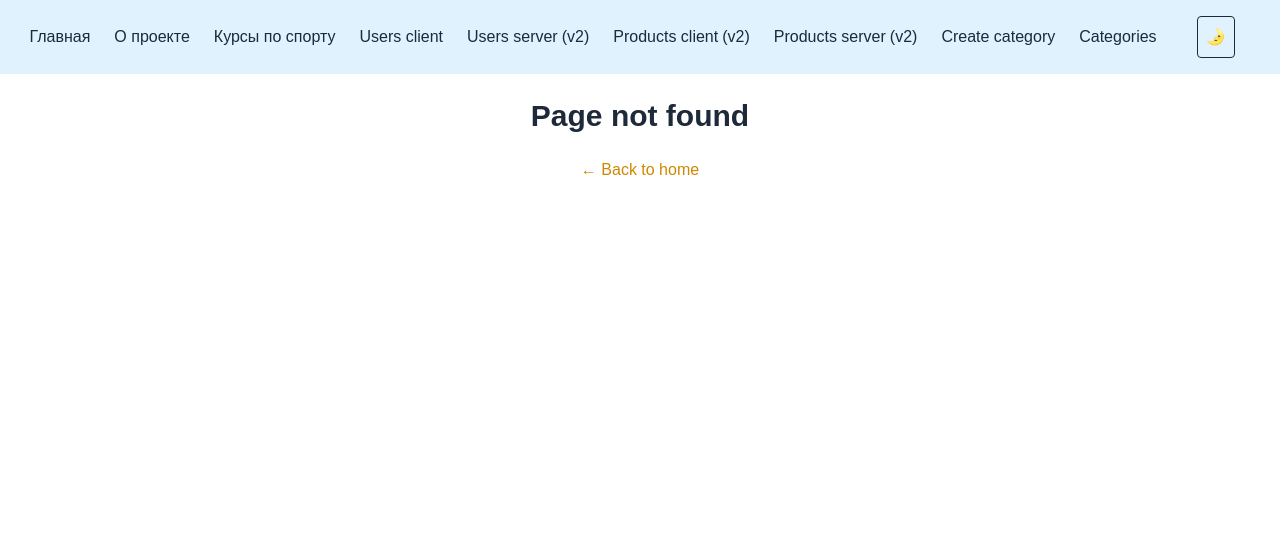
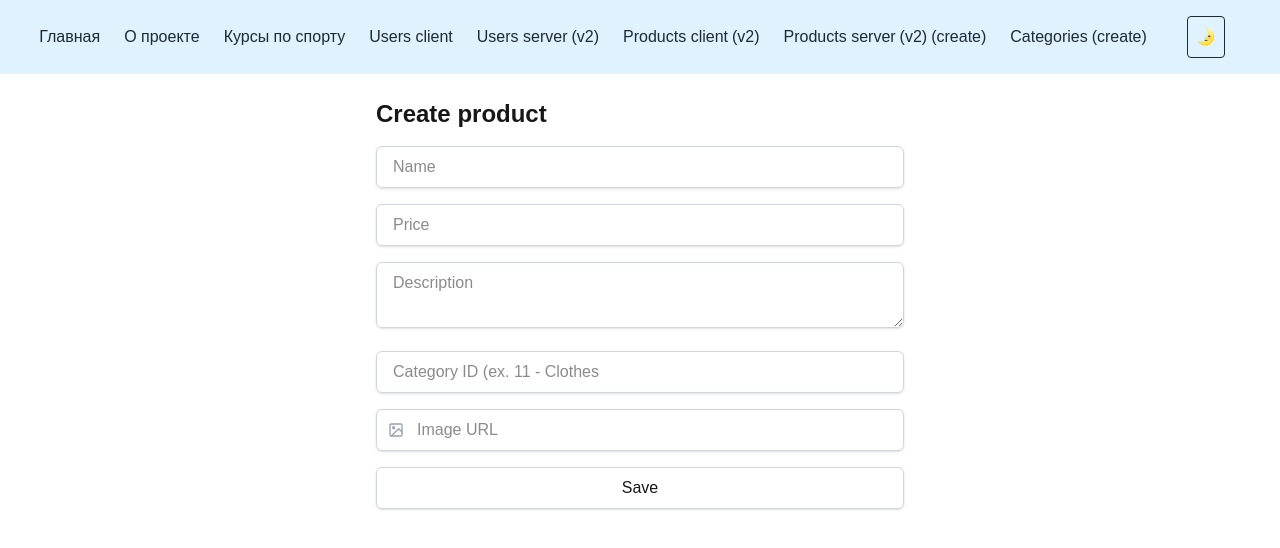
Before and after one commit to AIT-NEXTJS/NextJS-Auth, a Next.js app: page /products-v2/create in a window 1280 px wide. Before the commit this address had no page. Shown: the top 548 px of the page. Built offline with nearby package versions, Linux system fonts and the light colour scheme.

Commit message:
add  server-based create product functionality

```diff
--- a/package.json
+++ b/package.json
@@ -12,7 +12,8 @@
     "next": "15.4.2",
     "next-themes": "^0.4.6",
     "react": "19.1.0",
-    "react-dom": "19.1.0"
+    "react-dom": "19.1.0",
+    "react-icons": "^5.5.0"
   },
   "devDependencies": {
     "@eslint/eslintrc": "^3",
--- /dev/null
+++ b/src/app/actions/createProduct.ts
@@ -0,0 +1,38 @@
+'use server';
+
+import { revalidateTag } from 'next/cache';
+import { redirect } from 'next/navigation';
+
+export async function createProduct(formData: FormData) {
+  const title = formData.get('title')?.toString();
+  const price = Number(formData.get('price'));
+  const description = formData.get('description')?.toString();
+  const categoryId = Number(formData.get('categoryId'));
+  const image = formData.get('image')?.toString(); // Get the image URL, not required
+
+  try { //check validation
+    const res = await fetch('https://api.escuelajs.co/api/v1/products/', {
+      method: 'POST',
+      headers: { 'Content-Type': 'application/json' },
+      body: JSON.stringify({
+        title,
+        price,
+        description,
+        categoryId,
+        images: [image],
+      }),
+    });
+
+    if (!res.ok) {
+      throw new Error('API request failed');
+    }
+
+
+    revalidateTag('products');
+    redirect('/products');
+
+  } catch (error) {
+    console.error('Error creating product:', error);
+    redirect('/products-v2/server-version'); // Redirect to the create product page
+  }
+}
--- a/src/app/categories/create/page.tsx
+++ b/src/app/categories/create/page.tsx
@@ -1,13 +1,15 @@
-import { createCategory } from "@/app/actions/createCategory";
-
+import { createCategory } from '@/app/actions/createCategory';
 
 export default function CreateCategory() {
 	return (
-		<div>
-			<form action={createCategory}>
-				<input type='text' name='name' placeholder='Name' />
-				<input type='text' name='image' placeholder='Image' />
-				<button type='submit'>Save</button>
+		<div className='max-w-xl mx-auto p-6 bg-white rounded-xl'>
+			<h1 className='text-2xl font-bold text-center mb-6'>Add New Category</h1>
+			<form action={createCategory} className='space-y-4'>
+				<input type='text' name='name' placeholder='Category name' className='w-full px-4 py-2 border border-gray-300 rounded-md shadow-sm focus:outline-none focus:ring focus:ring-blue-200' />
+				<input type='text' name='image' placeholder='Image URL' className='w-full px-4 py-2 border border-gray-300 rounded-md shadow-sm focus:outline-none focus:ring focus:ring-blue-200' />
+				<button type='submit' className=' rounded-md w-full px-4 py-2 border border-gray-300 rounded-md shadow-sm focus:outline-none focus:ring focus:ring-blue-200 transition'>
+					Save
+				</button>
 			</form>
 		</div>
 	);
--- /dev/null
+++ b/src/app/products-v2/create/page.tsx
@@ -0,0 +1,25 @@
+import { createProduct } from '@/app/actions/createProduct';
+import { FiImage } from 'react-icons/fi';
+
+export default function CreateProduct() {
+	return (
+		<div className='max-w-xl mx-auto p-6'>
+			<h1 className='text-2xl font-bold mb-4'>Create product</h1>
+
+			<form action={createProduct} className='space-y-4'>
+				<input type='text' name='title' placeholder='Name' className='w-full px-4 py-2 border border-gray-300 rounded-md shadow-sm focus:outline-none focus:ring focus:ring-blue-200' required />
+				<input type='number' name='price' placeholder='Price' className='w-full px-4 py-2 border border-gray-300 rounded-md shadow-sm focus:outline-none focus:ring focus:ring-blue-200' required />
+				<textarea name='description' placeholder='Description' className='w-full px-4 py-2 border border-gray-300 rounded-md shadow-sm focus:outline-none focus:ring focus:ring-blue-200' required />
+				<input type='number' name='categoryId' placeholder='Category ID (ex. 11 - Clothes' className='w-full px-4 py-2 border border-gray-300 rounded-md shadow-sm focus:outline-none focus:ring focus:ring-blue-200r' required />
+				<div className='relative'>
+					<FiImage className='absolute left-3 top-1/2 transform -translate-y-1/2 text-gray-400' />
+					<input type='text' name='image' placeholder='Image URL' className='w-full pl-10 px-4 py-2 border border-gray-300 rounded-md shadow-sm focus:outline-none focus:ring focus:ring-blue-200' />
+				</div>
+
+				<button type='submit' className='rounded-md w-full px-4 py-2 border border-gray-300  shadow-sm focus:outline-none focus:ring focus:ring-blue-200 transition'>
+					Save
+				</button>
+			</form>
+		</div>
+	);
+}
--- a/src/components/NavBar/NavBar.tsx
+++ b/src/components/NavBar/NavBar.tsx
@@ -43,12 +43,18 @@ export default function NavBar() {
 			<Link href='/products-v2/server-version' className='hover:text-lime-300 -ml-5'>
 				(v2)
 			</Link>
-			<Link href={'/categories/create'} className='hover:text-amber-300'>
-				Create category
+
+			<Link href={'/products-v2/create'} className='hover:text-amber-300  -ml-5'>
+				(create)
 			</Link>
+
 			<Link href={'/categories'} className='hover:text-amber-300'>
 				Categories
 			</Link>
+			<Link href={'/categories/create'} className='hover:text-amber-300  -ml-5'>
+				(create)
+			</Link>
+
 			<ThemeToggles />
 		</nav>
 	);
```
Also changed, not shown: 1 other file (tests, documents, lock files or other folders).
